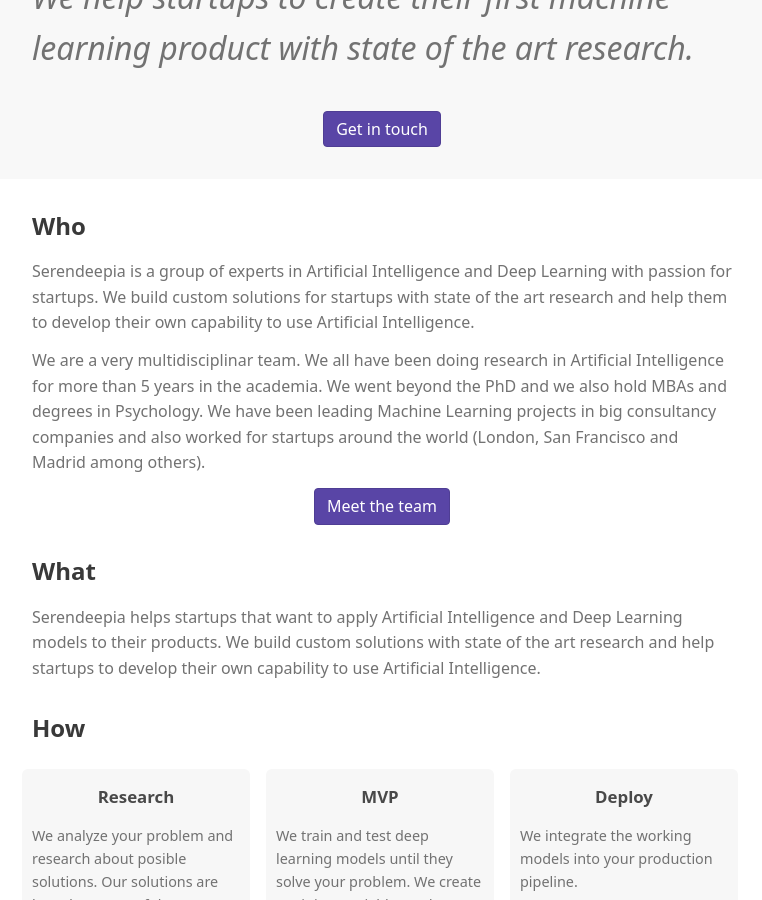
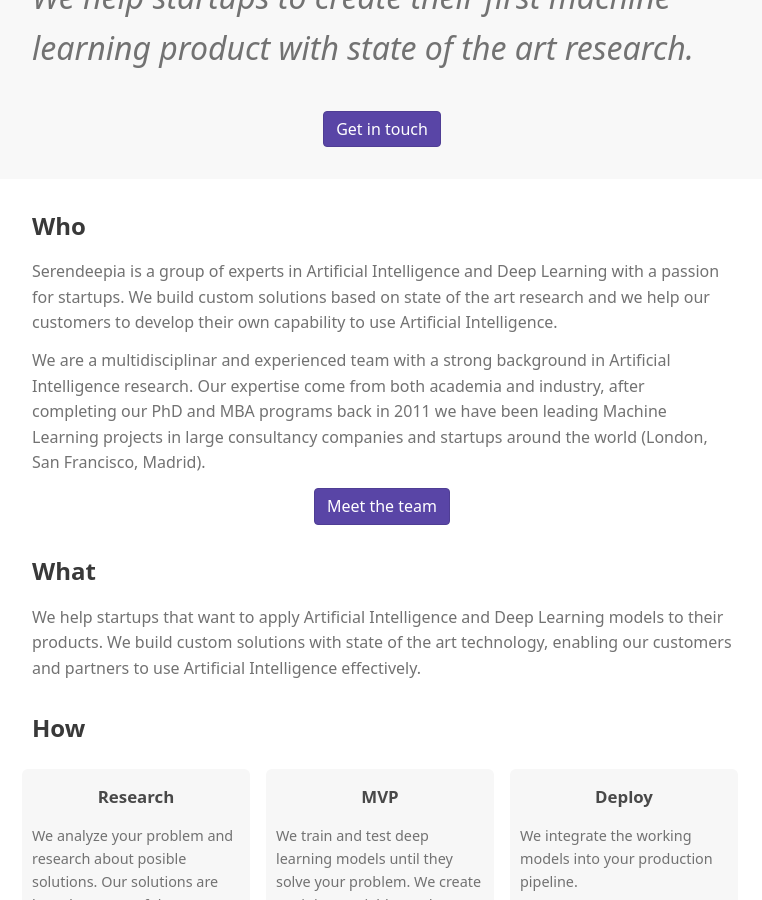
Before and after one commit to serendeepia/serendeepia.github.io, a Jekyll site: the page built from index.md, in a window 1280 px wide and 900 px high, scrolled down 203 px. Shown: the whole window, without its empty margins (258-1020 px from the left). Built offline with Jekyll 4.4.1, drawn with Linux system fonts in a browser that asks for light colours; a script that is not in the unit is left out.

Commit message:
Update index.md

```diff
--- a/index.md
+++ b/index.md
@@ -17,9 +17,9 @@ title: Home
 
 ## Who
 
-Serendeepia is a group of experts in Artificial Intelligence and Deep Learning with passion for startups. We build custom solutions for startups with state of the art research and help them to develop their own capability to use Artificial Intelligence.
+Serendeepia is a group of experts in Artificial Intelligence and Deep Learning with a passion for startups. We build custom solutions based on state of the art research and we help our customers to develop their own capability to use Artificial Intelligence.
 
-We are a very multidisciplinar team. We all have been doing research in Artificial Intelligence for more than 5 years in the academia. We went beyond the PhD and we also hold MBAs and degrees in Psychology. We have been leading Machine Learning projects in big consultancy companies and also worked for startups around the world (London, San Francisco and Madrid among others).
+We are a multidisciplinar and experienced team with a strong background in Artificial Intelligence research. Our expertise come from both academia and industry, after completing our PhD and MBA programs back in 2011 we have been leading Machine Learning projects in large consultancy companies and startups around the world (London, San Francisco, Madrid).
 
 
 <p style="text-align: center">
@@ -30,7 +30,7 @@ We are a very multidisciplinar team. We all have been doing research in Artifici
 
 ## What
 
-Serendeepia helps startups that want to apply Artificial Intelligence and Deep Learning models to their products. We build custom solutions with state of the art research and help startups to develop their own capability to use Artificial Intelligence.
+We help startups that want to apply Artificial Intelligence and Deep Learning models to their products. We build custom solutions with state of the art technology, enabling our customers and partners to use Artificial Intelligence effectively.
 
 ## How
 
```
